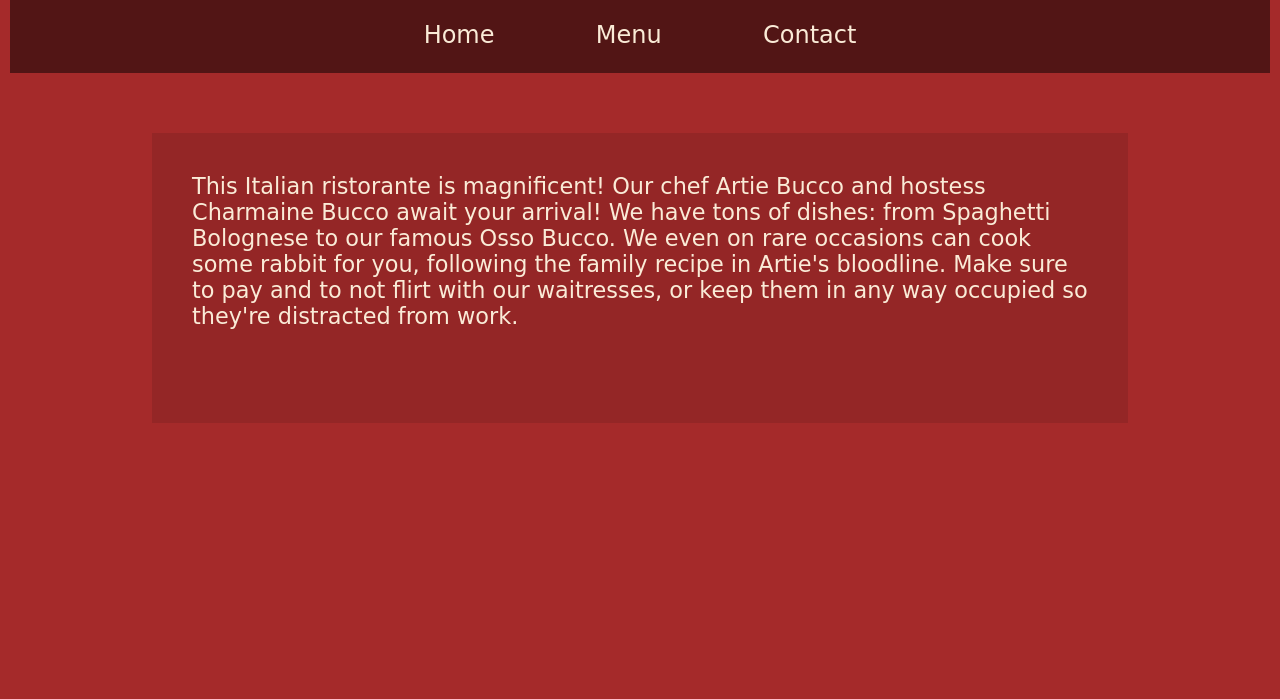
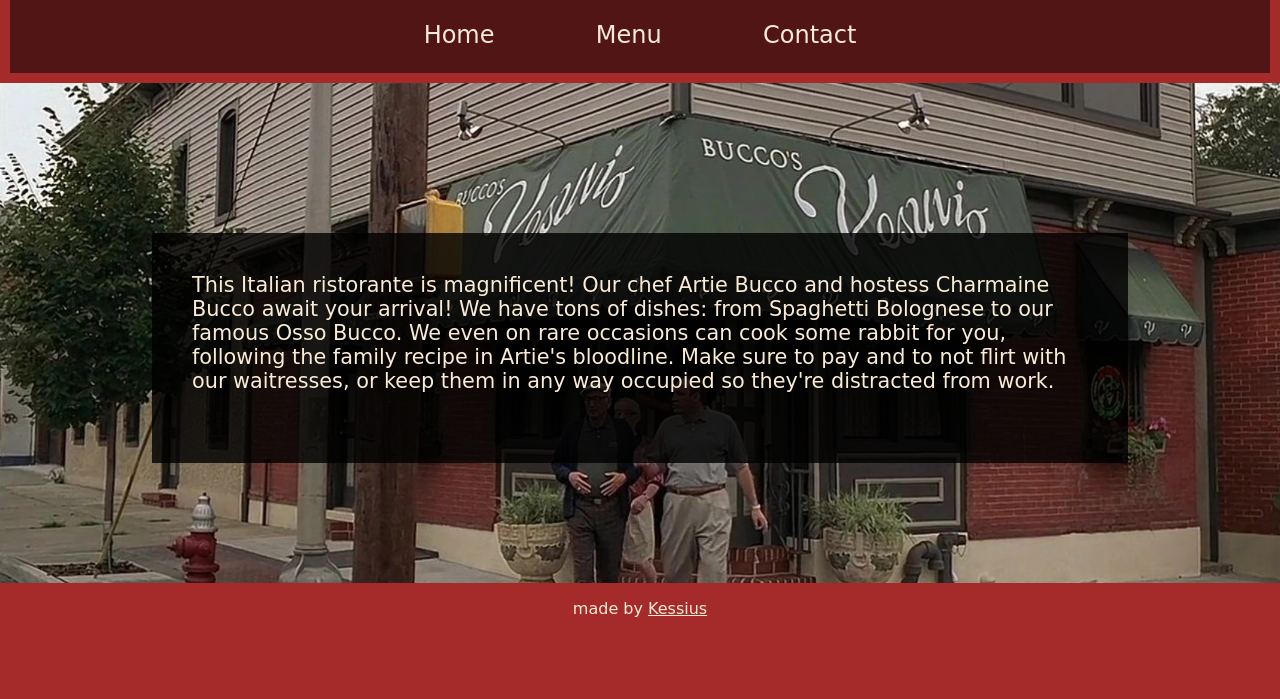
Before and after one commit to Kessius00/restaurant-page, a website built with webpack: page src/template.html in a window 1280 px wide. Shown: the part 101-800 px from the top of the page. Built offline with nearby package versions, Linux system fonts and the light colour scheme; a web font is replaced by a local one.

Commit message:
Add background image, more styling

```diff
--- a/src/index.js
+++ b/src/index.js
@@ -1,2 +1,12 @@
 import "./main.css";
-console.log('TESEIFEIFFHING');
+
+
+const contentDiv = document.querySelector('#content');
+
+function addNewChild(child, parent){
+    parent.appendChild(child);
+}
+
+
+
+addNewChild()
--- a/src/main.css
+++ b/src/main.css
@@ -33,12 +33,23 @@ h1{
 
 .footer{
     display: flex;
+    align-items: center;
+    justify-content: center;
 
 }
+
+.footer a{
+    color: antiquewhite;
+}
 .main{
-    height: 700px;
-    /* display: flex; */
-    /* align-items: center; */
+    height: 500px;
+    /* margin-top: -20px; */
+    display: flex;
+    flex-direction: column;
+    align-items: center;
+    background-image: url(./assets/vesuvio.webp);
+    background-position: center;
+    background-size: cover;
 
 }
 
@@ -46,9 +57,9 @@ h1{
 
     width: max(400px,70%);
     height: 30%;
-    margin: auto;
-    margin-top: 60px;
+    /* margin: auto; */
+    margin-top: 150px;
     padding: 40px;
-    background-color: rgba(0,0,0,0.1);
-    font-size: 1.4em;
+    background-color: rgba(0,0,0,0.8);
+    font-size: 1.3em;
 }
--- a/src/template.html
+++ b/src/template.html
@@ -17,11 +17,9 @@
         </div>
         <div class="main" id="main">
             <div id="restaurant-text">This Italian ristorante is magnificent! Our chef Artie Bucco and hostess Charmaine Bucco await your arrival! We have tons of dishes: from Spaghetti Bolognese to our famous Osso Bucco. We even on rare occasions can cook some rabbit for you, following the family recipe in Artie's bloodline. Make sure to pay and to not flirt with our waitresses, or keep them in any way occupied so they're distracted from work.</div>
-            <!-- <img src="./assets/vesuvio.webp" alt="A nice looking restaurant" width="100%"> -->
         </div>
         <div class="footer">
-            <p>made by </p>
-            <a href="http://github.com/Kessius00" target="_blank" rel="noopener noreferrer">Kessius</a>
+            <p>made by <a href="http://github.com/Kessius00" target="_blank" rel="noopener noreferrer">Kessius</a></p>
         </div>
     </div>
 </body>
```
Also changed, not shown: src/init-page-module.js (+21 -4 lines).
